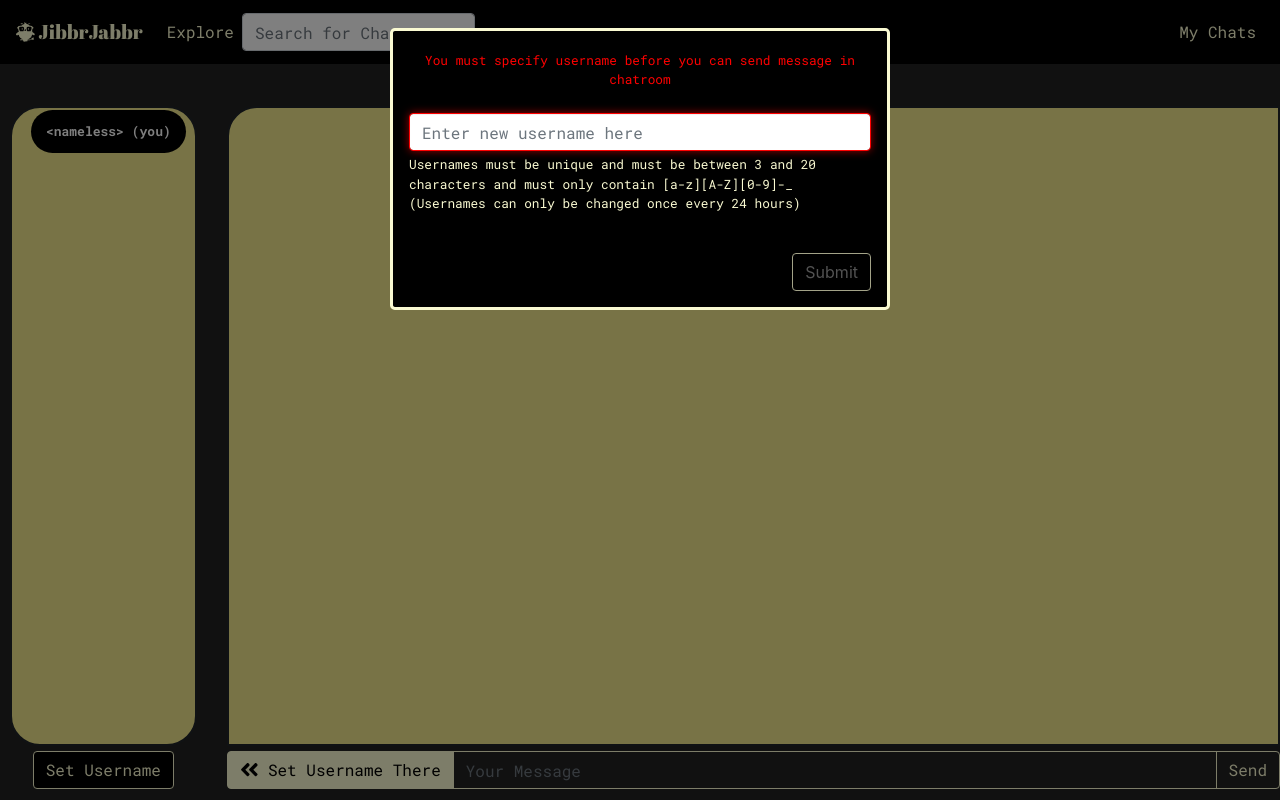
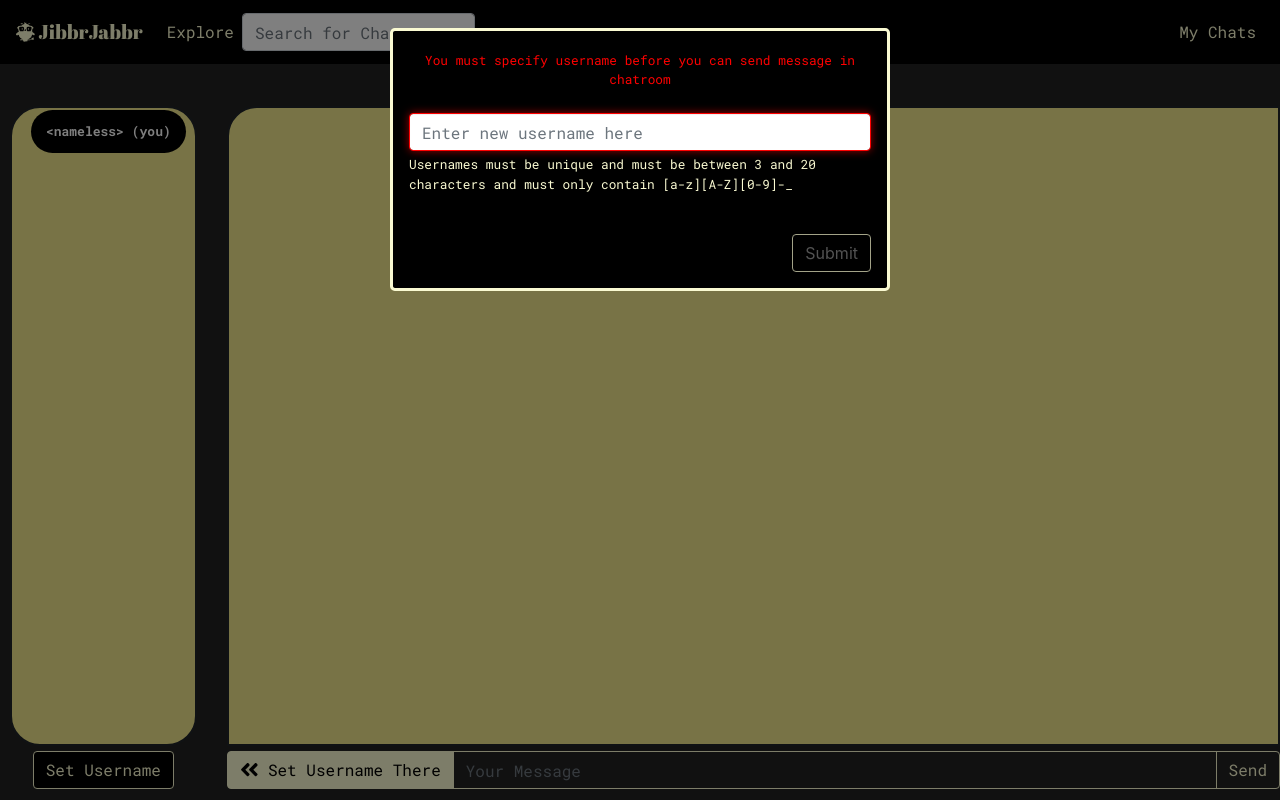
Before and after one commit to razimbaev/chatroom-app-front, a React app: page /chatroom/1 in a window 1280 px wide. Both pictures are taken after a click on the button "Set Username". Built offline with nearby package versions, Linux system fonts and the light colour scheme.

Commit message:
Adjust form message

```diff
--- a/src/components/ChangeUsernameModal.tsx
+++ b/src/components/ChangeUsernameModal.tsx
@@ -76,8 +76,7 @@ const ChangeUsernameModal = (props) => {
             />
             <Form.Text className="modal-text">
               Usernames must be unique and must be between 3 and 20 characters
-              and must only contain [a-z][A-Z][0-9]-_ (Usernames can only be
-              changed once every 24 hours)
+              and must only contain [a-z][A-Z][0-9]-_
             </Form.Text>
           </Form.Group>
 
```
